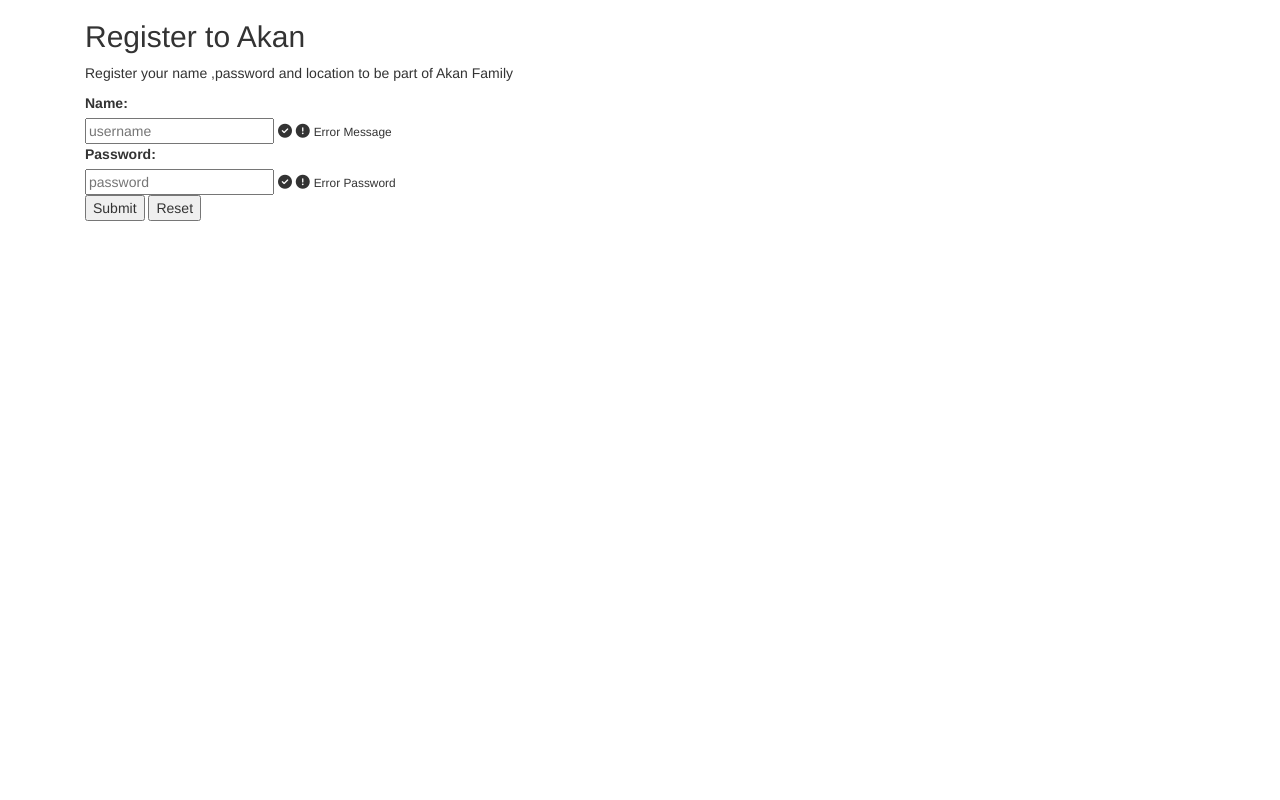
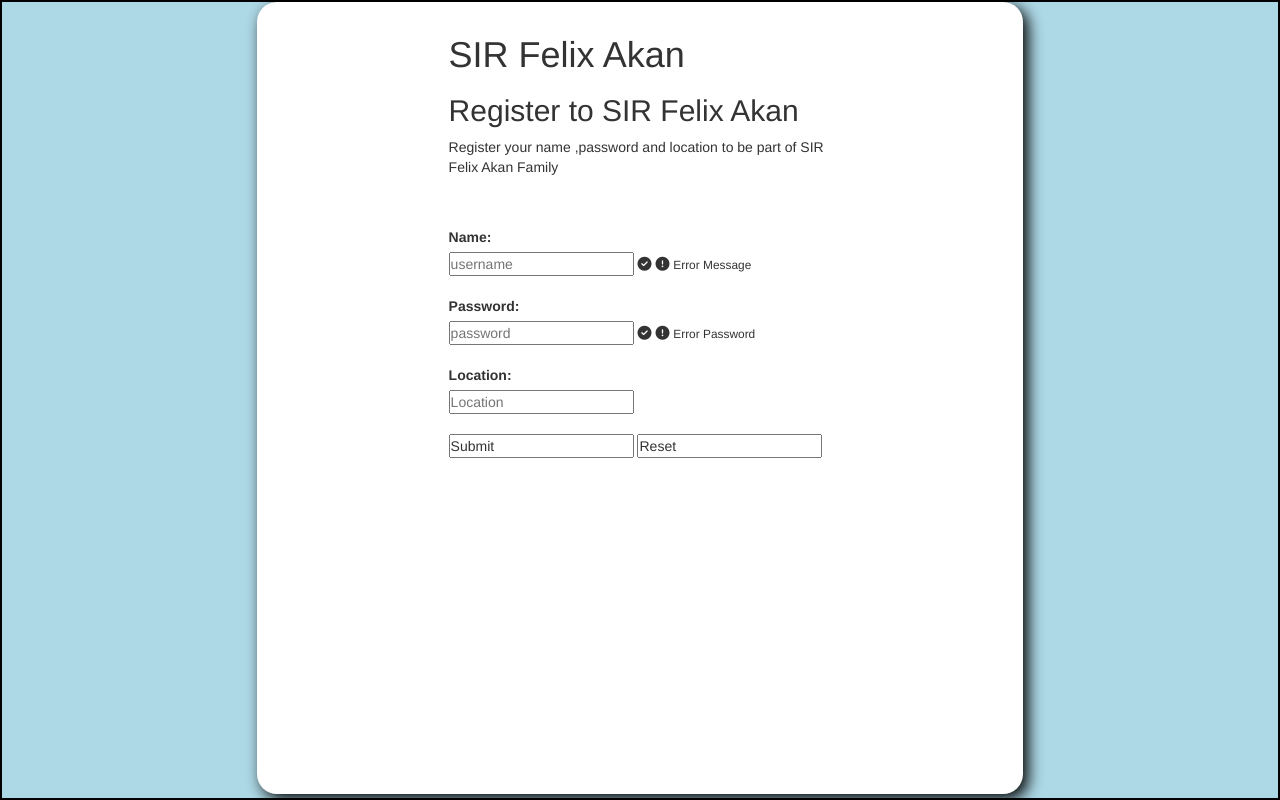
Before and after one commit to SayiaFelix/Birthday-Form, a plain HTML site: page validate.html in a window 1280 px wide. Drawn offline with nearby package versions, Linux system fonts and the light colour scheme.

Commit message:
Feature;styling register container in validating page

```diff
--- a/CSS/style.css
+++ b/CSS/style.css
@@ -8,7 +8,7 @@
         height: 100vh;
         width: 100%;
         background-color: lightskyblue;
-        border: 1px solid black;
+        border: 2px solid black;
         overflow: hidden;
     }
 
--- a/CSS/style2.css
+++ b/CSS/style2.css
@@ -0,0 +1,26 @@
+* {
+    padding: 0;
+    margin: 0;
+    box-sizing: border-box;
+}
+
+body {
+    background-color: lightblue;
+    height: 100vh;
+    width: 100%;
+    border: 2px solid black;
+    overflow: hidden;
+}
+
+.container {
+    width: 60%;
+    max-width: 100%;
+    height: 99vh;
+    display: flex;
+    flex-direction: column;
+    padding: 1% 15%;
+    margin: auto;
+    border-radius: 20px;
+    box-shadow: 5px 5px 15px #000000;
+    background-color: #ffffff;
+}
--- a/validate.html
+++ b/validate.html
@@ -8,10 +8,10 @@
 
     <!-- Bootstrap CSS -->
     <link href="https://cdn.jsdelivr.net/npm/bootstrap@5.1.3/dist/css/bootstrap.min.css" rel="stylesheet" integrity="sha384-1BmE4kWBq78iYhFldvKuhfTAU6auU8tT94WrHftjDbrCEXSU1oBoqyl2QvZ6jIW3" crossorigin="anonymous">
-    <link rel="stylesheet" type="text/css" href="/css/bootstrap.css">
+    <link rel="stylesheet" type="text/css" href="/CSS/bootstrap.css">
 
     <!---Style CSS---->
-    <link rel="stylesheet" type="text/css" href="/css/style2.css">
+    <link rel="stylesheet" type="text/css" href="/CSS/style2.css">
 
     <!---Fontawesome-->
     <script src="https://kit.fontawesome.com/0aff1cb243.js" crossorigin="anonymous"></script>
@@ -25,44 +25,57 @@
 
     <div class="container">
 
-        <div class="birthday_title">
-
-            <h2>Register to Akan</h2>
-            <p>Register your name ,password and location to be part of Akan Family</p>
+        <div class="akan_title">
+            <h1>SIR Felix Akan</h1>
+            <h2>Register to <span>SIR Felix Akan</span> </h2>
+            <p>Register your name ,password and location to be part of SIR Felix Akan Family </p>
         </div>
 
+        <br>
+        <br>
 
-
-        <div class="form-container">
+        <div class="register-container">
 
             <form action="/form.html" class="form" id="form">
+
                 <div class="container-form">
+
                     <label for="/">Name:</label> <br>
 
                     <input type="text" id="username" placeholder="username" required>
                     <i class="fas fa-check-circle"></i>
                     <i class="fas fa-exclamation-circle"></i>
                     <small>Error Message</small>
+
                 </div>
 
-
+                <br>
 
                 <div class="container-form">
+
                     <label for="/">Password:</label> <br>
 
                     <input type="password" id="password" placeholder="password" required>
                     <i class="fas fa-check-circle"></i>
                     <i class="fas fa-exclamation-circle"></i>
                     <small>Error Password</small>
+
                 </div>
 
+                <br>
 
-                <div class="container-form"></div>
+                <div class="container-form">
 
+                    <label for="/">Location:</label> <br>
+                    <input type="text" id="location" placeholder="Location" required>
 
-                <div class="input-btn">
-                    <input type="submit" id="submit-btn" class="submit-btn" value="Submit">
-                    <input type="Reset" id="reset-btn" class="reset-btn" value="Reset">
+                </div>
+
+                <br>
+
+                <div class="input-btn ">
+                    <input type="submit " id="submit-btn " class="submit-btn " value="Submit ">
+                    <input type="Reset " id="reset-btn " class="reset-btn " value="Reset ">
                 </div>
 
             </form>
@@ -74,7 +87,7 @@
 
 
     <!---Scipt js-->
-    <script src="/JS/script.js"></script>
+    <script src="/JS/script.js "></script>
 
 
 </body>
```
Also changed, not shown: form.html (+20 -19 lines), index.html (+7 -7 lines).
